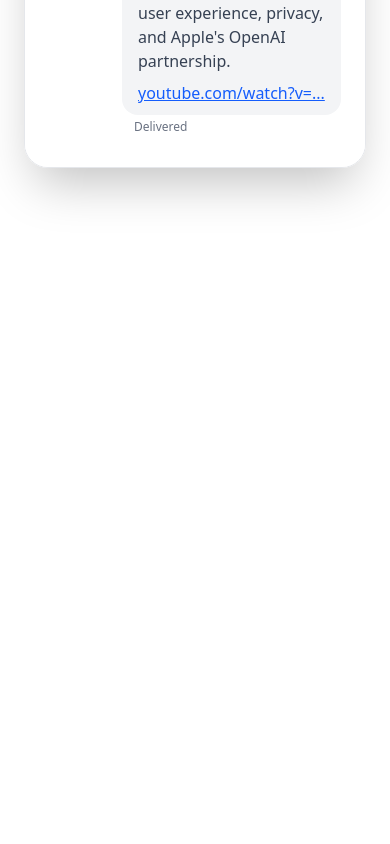
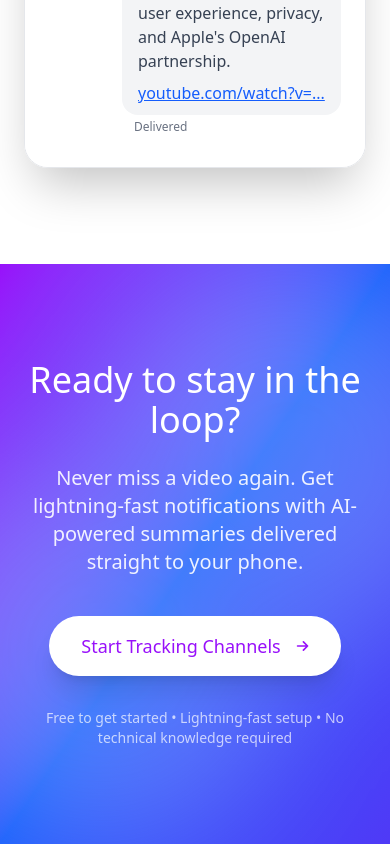
Before and after one commit to khalid-nur/TubeNotify-Frontend, a React (Vite) app: page / in a window 390 px wide. Shown: the part 6887-7731 px from the top of the page. Before the commit the page ends 7151 px from the top, so only its background shows below. Built offline with nearby package versions, Linux system fonts and the light colour scheme.

Commit message:
add final cta section for landing page

```diff
--- a/src/pages/landing/LandingPage.tsx
+++ b/src/pages/landing/LandingPage.tsx
@@ -1,4 +1,5 @@
 import Features from "./sections/Features";
+import FinalCTA from "./sections/FinalCTA";
 import Hero from "./sections/Hero";
 import HowItWorks from "./sections/HowItWorks";
 import UseCases from "./sections/UseCases";
@@ -10,6 +11,7 @@ const LandingPage = () => {
       <Features />
       <HowItWorks />
       <UseCases />
+      <FinalCTA />
     </div>
   );
 };
--- /dev/null
+++ b/src/pages/landing/sections/FinalCTA.tsx
@@ -0,0 +1,58 @@
+import { motion } from "motion/react";
+import { HiOutlineArrowSmRight } from "react-icons/hi";
+
+const FinalCTA = () => {
+  return (
+    <section className="relative overflow-hidden bg-linear-to-br from-purple-600 via-blue-600 to-indigo-600 px-6 py-24">
+      <div className="absolute inset-0 overflow-hidden opacity-20">
+        <div className="absolute top-0 left-1/4 h-96 w-96 rounded-full bg-white mix-blend-overlay blur-3xl filter"></div>
+        <div className="absolute right-1/4 bottom-0 h-96 w-96 rounded-full bg-white mix-blend-overlay blur-3xl filter"></div>
+      </div>
+
+      <div className="relative z-10 mx-auto max-w-4xl">
+        <motion.div
+          className="text-center"
+          initial={{ opacity: 0, y: 20 }}
+          whileInView={{ opacity: 1, y: 0 }}
+          viewport={{ once: true }}
+          transition={{ duration: 0.6 }}
+        >
+          <motion.div
+            initial={{ scale: 0.9 }}
+            whileInView={{ scale: 1 }}
+            viewport={{ once: true }}
+            transition={{ duration: 0.5 }}
+          ></motion.div>
+
+          <h2 className="mb-6 text-4xl text-white md:text-6xl">
+            Ready to stay in the loop?
+          </h2>
+          <p className="mx-auto mb-10 max-w-2xl text-xl text-white/90 md:text-2xl">
+            Never miss a video again. Get lightning-fast notifications with
+            AI-powered summaries delivered straight to your phone.
+          </p>
+
+          <div className="flex flex-col items-center justify-center gap-4 sm:flex-row">
+            <button className="group flex cursor-pointer items-center gap-2 rounded-full bg-white px-8 py-4 text-lg font-medium text-purple-600 shadow-xl transition-transform duration-300 ease-in-out hover:scale-105 hover:border-2 hover:border-purple-400">
+              Start Tracking Channels
+              <motion.span
+                className="inline-block"
+                animate={{ x: [0, 4, 0] }}
+                transition={{ repeat: Infinity, duration: 1.5 }}
+              >
+                <HiOutlineArrowSmRight className="h-5 w-5 transition-transform group-hover:translate-x-1" />
+              </motion.span>
+            </button>
+          </div>
+
+          <p className="mt-8 text-sm text-white/70">
+            Free to get started • Lightning-fast setup • No technical knowledge
+            required
+          </p>
+        </motion.div>
+      </div>
+    </section>
+  );
+};
+
+export default FinalCTA;
```
